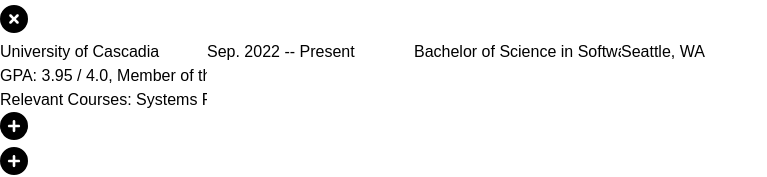
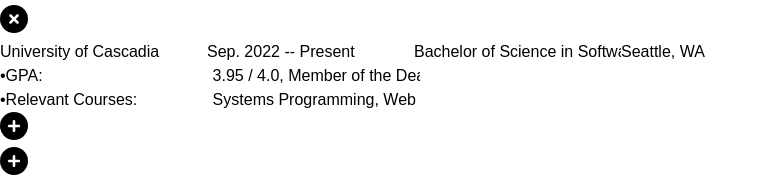
Before and after one commit to CommitCV/CommitCV, a Next.js app in the folder CommitCV/: page /resume in a window 1280 px wide. Both pictures are taken after a click on the button 221 px from the left and 110 px from the top of the page. Shown: the part 126-303 px from the top of the page, without its empty margins (0-767 px from the left). Built offline with nearby package versions, Linux system fonts and the light colour scheme; no server answers; a web font is replaced by a local one.

Commit message:
feat: added bold part to bullet points (#27)
* feat: added bold part to bullet points and refactored look

* refactor: changed template JSON to use bold part of bullet points

Fixes #8

```diff
--- a/CommitCV/public/template.json
+++ b/CommitCV/public/template.json
@@ -25,10 +25,12 @@
           "location": "Seattle, WA",
             "bulletCollection": [
               {
-                "normal": "GPA: 3.95 / 4.0, Member of the Dean's Honour List"
+                "bold": "GPA:",
+                "normal": "3.95 / 4.0, Member of the Dean's Honour List"
               },
               {
-                "normal": "Relevant Courses: Systems Programming, Web Development, Network Security"
+                "bold": "Relevant Courses:",
+                "normal": "Systems Programming, Web Development, Network Security"
               }
             ]
         }
@@ -44,10 +46,12 @@
           "location": "Portland, OR",
             "bulletCollection": [
               {
-                "normal": "Developed internal web applications using React and Flask"
+                "bold": "Developed",
+                "normal": "internal web applications using React and Flask"
               },
               {
-                "normal": "Optimized SQL queries to improve database efficiency by 30 percent"
+                "bold": "Optimized",
+                "normal": "SQL queries to improve database efficiency by 30 percent"
               }
             ]
         }
@@ -62,10 +66,12 @@
           "location": "Online",
             "bulletCollection": [
               {
-                "normal": "Mentored students in Python programming fundamentals"
+                "bold": "Mentored",
+                "normal": "students in Python programming fundamentals"
               },
               {
-                "normal": "Designed interactive coding exercises to enhance learning engagement"
+                "bold": "Designed",
+                "normal": "interactive coding exercises to enhance learning engagement"
               }
             ]
         }
@@ -81,10 +87,12 @@
           "location": "Seattle, WA",
             "bulletCollection": [
               {
-                "normal": "Built a web platform for tracking personal carbon footprints and eco-friendly habits"
+                "bold": "Built",
+                "normal": "a web platform for tracking personal carbon footprints and eco-friendly habits"
               },
               {
-                "normal": "Integrated an API for real-time environmental impact calculations"
+                "bold": "Integrated",
+                "normal": "an API for real-time environmental impact calculations"
               }
             ]
         },
@@ -95,10 +103,12 @@
           "subtitle": "Docker, Linux, Nextcloud",
             "bulletCollection": [
               {
-                "normal": "Configured a secure, self-hosted cloud storage solution for personal and family use"
+                "bold": "Configured",
+                "normal": "a secure, self-hosted cloud storage solution for personal and family use"
               },
               {
-                "normal": "Implemented automated backups and remote access via VPN"
+                "bold": "Implemented",
+                "normal": "automated backups and remote access via VPN"
               }
             ]
         },
@@ -109,10 +119,12 @@
           "location": "Online",
             "bulletCollection": [
               {
-                "normal": "Developing an AI-powered chess opponent with machine learning techniques"
+                "bold": "Developing",
+                "normal": "an AI-powered chess opponent with machine learning techniques"
               },
               {
-                "normal": "Implemented an interactive web interface for gameplay and analysis"
+                "bold": "Implemented",
+                "normal": "an interactive web interface for gameplay and analysis"
               }
             ]
         }
@@ -122,10 +134,11 @@
       "name": "Awards",
         "bulletCollection": [
           {
-            "normal": "President’s Scholarship for Academic Excellence"
+            "bold": "Hackathon Winner:",
+            "normal": "Best AI Project at CodeSprint 2024"
           },
           {
-            "normal": "Hackathon Winner: Best AI Project at CodeSprint 2024"
+            "normal": "President’s Scholarship for Academic Excellence"
           },
           {
             "normal": "Google Cloud Developer Scholarship Recipient"
--- a/CommitCV/src/components/resume_cards/BulletCollection.tsx
+++ b/CommitCV/src/components/resume_cards/BulletCollection.tsx
@@ -16,7 +16,20 @@
   return (
     <>
       {bullets.map((bullet, bulletIdx) => (
-        <div key={bulletIdx} className="mb-4 p-4 border-l-4 border-blue-500 bg-blue-100">
+        <div key={bulletIdx} className="mb-4 flex items-center">
+          <span className="mr-2">•</span>
+          <input
+            type="text"
+            value={bullet.bold}
+            onChange={(e) => {
+              handleUpdate(
+                `${path}.${bulletIdx}.bold`,  // Update path based on subsection or section
+                e.target.value
+              );
+            }}
+            className="p-2 font-bold border border-gray-300 rounded-lg flex-[1] min-w-0"
+            placeholder="Enter bold part"
+          />
           <input
             type="text"
             value={bullet.normal}
@@ -26,8 +39,8 @@
                 e.target.value
               );
             }}
-            className="w-full p-2 rounded-lg border border-gray-300"
-            placeholder="Enter bullet text"
+            className="p-2 border border-gray-300 rounded-lg ml-2 flex-[3] min-w-0"
+            placeholder="Enter normal part"
           />
         </div>
       ))}
--- a/CommitCV/src/components/resume_cards/ParagraphCollection.tsx
+++ b/CommitCV/src/components/resume_cards/ParagraphCollection.tsx
@@ -15,7 +15,7 @@
     return (
         <>
             {paragraphs.map((paragraph, paragraphIdx) => (
-                <div key={paragraphIdx} className="mb-4">
+                <div key={paragraphIdx} className="mb-4 flex items-center">
                     <input
                         type="text"
                         value={paragraph.bold}
@@ -25,7 +25,7 @@
                                 e.target.value
                             )
                         }
-                        className="w-full p-2 rounded-lg border border-gray-300"
+                        className="p-2 font-bold border border-gray-300 rounded-lg flex-[1] min-w-0"
                         placeholder="Enter bold text"
                     />
                     <input
@@ -37,7 +37,7 @@
                                 e.target.value
                             )
                         }
-                        className="w-full p-2 rounded-lg border border-gray-300"
+                        className="p-2 border border-gray-300 rounded-lg ml-2 flex-[3] min-w-0"
                         placeholder="Enter normal text"
                     />
                 </div>
```
